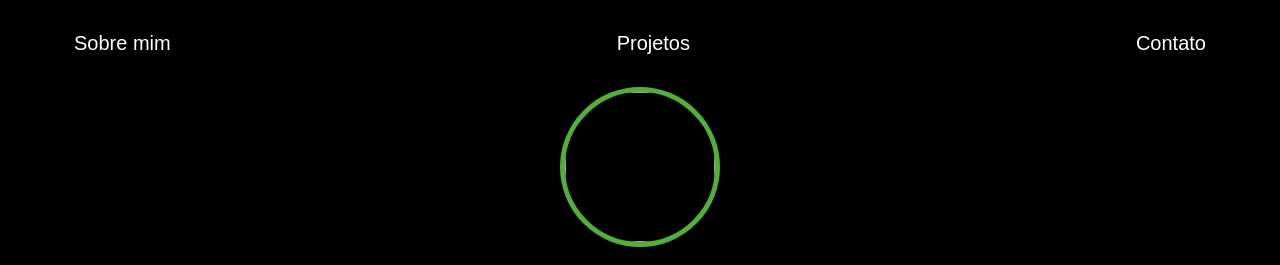
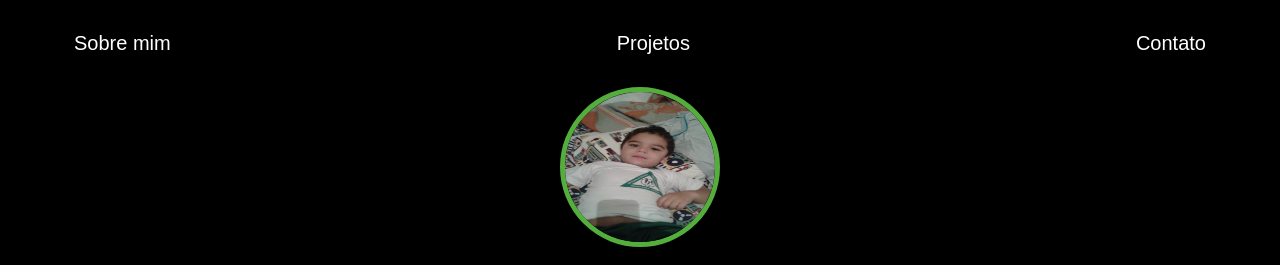
Before and after one commit to EcmSbs/Pessoal, a plain HTML site: page index.html in a window 1280 px wide. Shown: the top 265 px of the page. Drawn offline with Linux system fonts and the light colour scheme; files whose address does not match are found by name.

Commit message:
Update index.html

```diff
--- a/index.html
+++ b/index.html
@@ -19,12 +19,11 @@
 
         <header>
             <div class="center">
-                <img id="foto-perfil" src="./img/ecm1.png" alt="">
+                <img id="foto-perfil" src="./ecm1.png" alt="">
             </div>
             <h1>Evandro César Moreira</h1>
             <h1>Professor</h1>
         </header>
-<h1>
         <main>
             <section>
 
@@ -80,7 +79,6 @@
                 </p>
             </section>
         </main>
-</h1>
         <footer>
             <a href="#" target="_blank" rel="noopener noreferrer">
                 <img src="./img/github.svg" alt="Github">
@@ -99,7 +97,7 @@
 
     <!-- Script para alternar imagens automaticamente -->
     <script>
-        const imagens = ["./img/ecm1.png", "./img/ecm2.JPG", "./img/ecm3.jpg"];
+        const imagens = ["./ecm1.png", "./ecm2.JPG", "./ecm3.jpg"];
         let indice = 0;
         const imgElemento = document.getElementById("foto-perfil");
 
```
